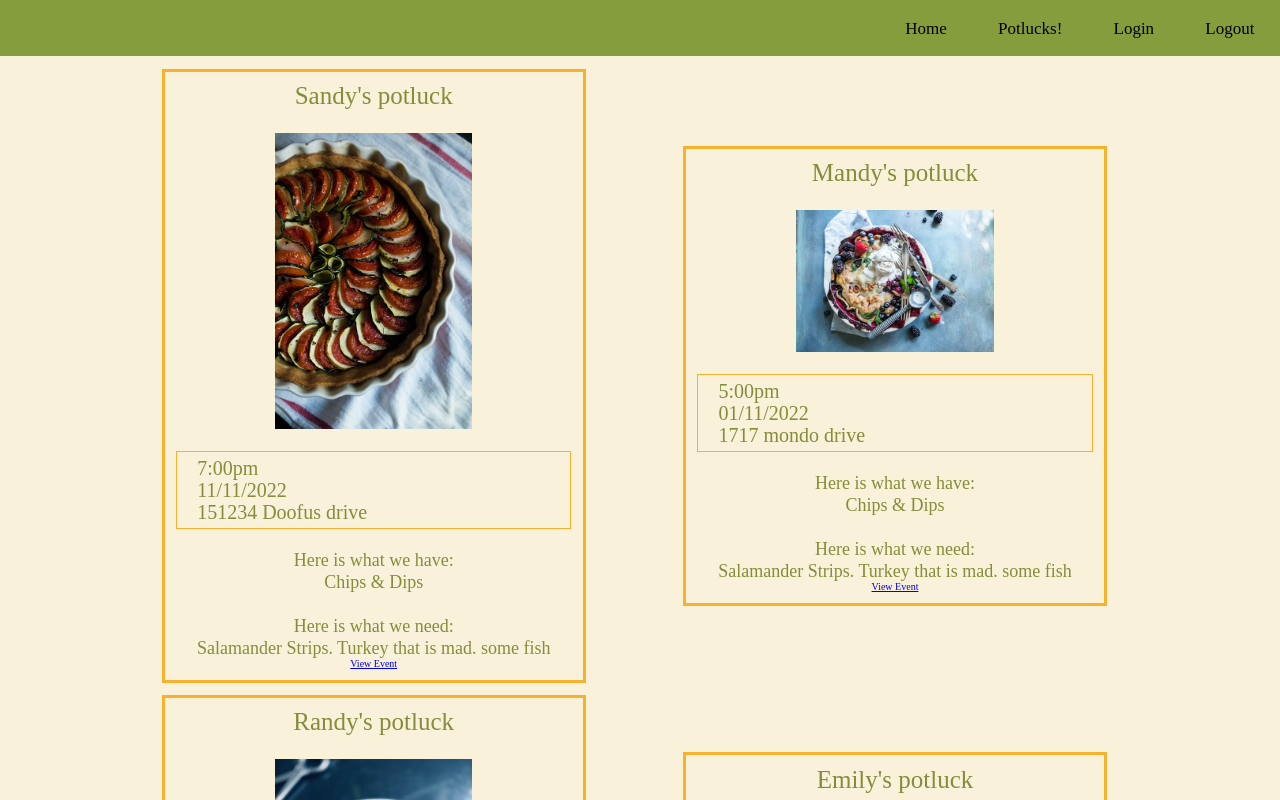
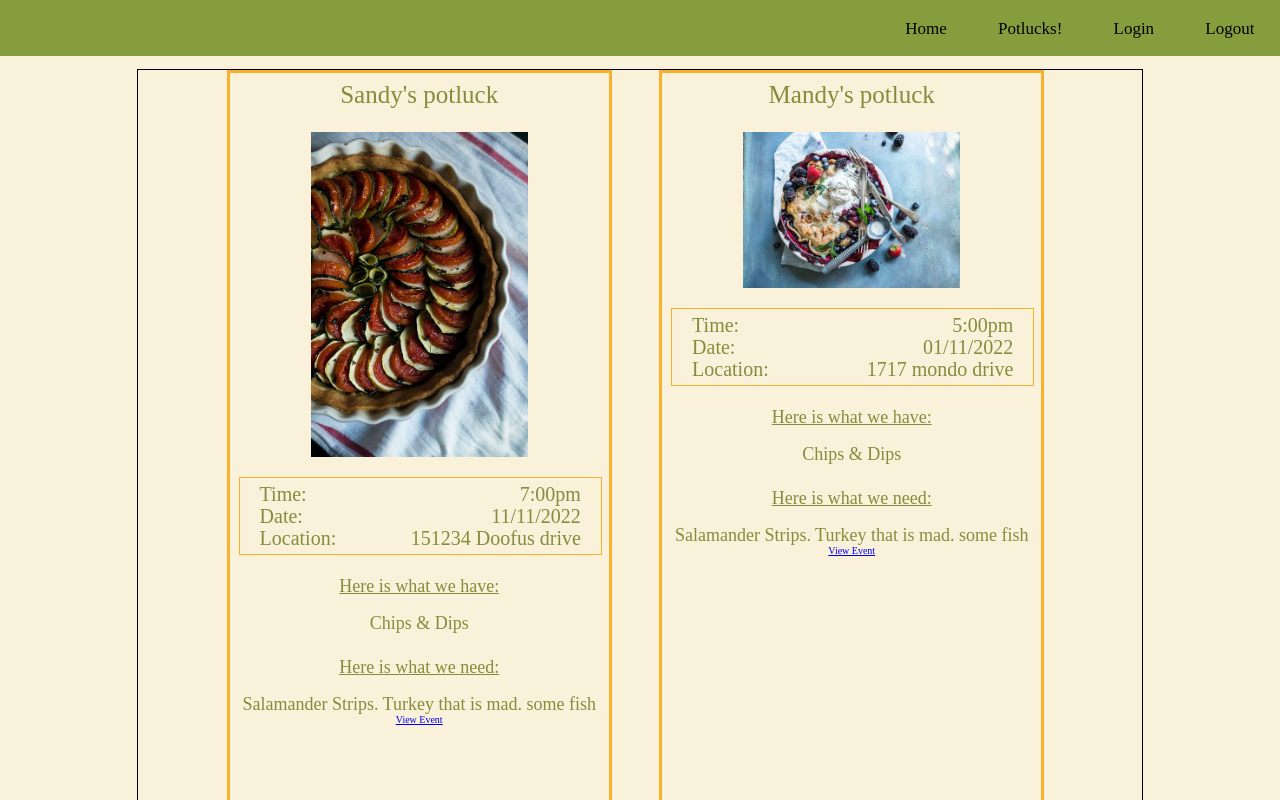
Before and after one commit to Build-Week-potluck-planner-9/front-end, a React (Create React App) app in the folder buildweek-potluck/: page /event-page in a window 1280 px wide. Shown: the top 800 px of the page. Built offline with nearby package versions, Linux system fonts and the light colour scheme.

Commit message:
added more styling to the event-page

```diff
--- a/buildweek-potluck/src/App.css
+++ b/buildweek-potluck/src/App.css
@@ -71,7 +71,7 @@ nav {
   padding: 0 2%;
 }
 .links:hover {
-  color: #859D3C;
+  color: #F8B12C;
   font-size: 1.8rem;
 }
                                     /* Styling for the Homepage/landing page component */
--- a/buildweek-potluck/src/Components/Event.js
+++ b/buildweek-potluck/src/Components/Event.js
@@ -3,6 +3,13 @@ import React, { useEffect, useState } from 'react';
 import axios from 'axios';
 import '../App.css';
 import { useParams } from 'react-router-dom';
+import styled from 'styled-components';
+
+const EventStyle = styled.div`
+    height: 100%;
+    width: 100%;
+    background-color: #F9F1D9;
+`
 
 // start Event component
 const Event = (props) => {
@@ -19,6 +26,7 @@ const Event = (props) => {
     }, [id])
 
    return(
+       <EventStyle>
         <div key={event.id} className="event">
             <h2>{event.name}</h2>
             <img src={event.img} alt=''></img>
@@ -37,6 +45,7 @@ const Event = (props) => {
                 <p>{event.unselectedFood}</p>
             </div>
         </div>
+        </EventStyle>
    )
 }
 
--- a/buildweek-potluck/src/Components/EventItem.js
+++ b/buildweek-potluck/src/Components/EventItem.js
@@ -3,8 +3,8 @@ import { Link } from "react-router-dom";
 import styled from 'styled-components';
 
 const EditStyles = styled.div`
-    height: 100%;
-    width: 35%;
+    height: 90vh;
+    width: 40%;
     background-color: #F9F1D9;
     color: #858d3C;
     border: 3px solid #F8B12C;
@@ -12,9 +12,16 @@ const EditStyles = styled.div`
     margin-bottom: 1%;
     margin-right: 1%;
 
+    .event{
+        display: flex;
+        flex-direction: column;
+        align-items: center;
+        justify-content: center;
+    }
+
     img {
         height: auto;
-        width: 50%;
+        width: 60%;
     }
 
     h2{
@@ -61,7 +68,28 @@ const EditStyles = styled.div`
         font-weight: bold;
         font-size: 2rem;
     }
-`
+
+    .infoContainer{
+        width: 100%;
+    }
+
+    .info{
+        display: flex;
+        flex-direction: column;
+        border: 1px solid black;
+        width: 100%;
+    }
+
+    .foodList{
+        display: flex;
+        flex-direction: column;
+    }
+
+    .foodList h3{
+        text-decoration: underline;
+        margin-bottom: 1.5rem;
+    }
+    `
 
 const EventItem = (props) => {
     const { img,
@@ -82,14 +110,17 @@ return(
             <img src={img} alt=''></img>
             <div className='infoContainer'>
                 <div className='info'>
-                    <h4>{time}</h4>
-                    <h4>{date}</h4>
-                    <h4>{location}</h4>
+                    <h4><span>Time:</span><span> {time}</span></h4>
+                    <h4><span>Date:</span> <span>{date}</span></h4>
+                    <h4><span>Location:</span> <span>{location}</span></h4>
                 </div>
             </div>
+
+
             <div className="foodList">
                 <h3>Here is what we have:</h3>
                 <p>{selectedFood.join('. ')}</p>
+
                 <br />
                 <h3>Here is what we need:</h3>
                 <p>{unselectedFood.join('. ')}</p>
--- a/buildweek-potluck/src/Components/EventPage.js
+++ b/buildweek-potluck/src/Components/EventPage.js
@@ -12,6 +12,11 @@ const EventPageStyles = styled.div`
     justify-content: space-evenly;
     background-color: #F9F1D9;
     padding: 1%;
+
+    .eventPageContainer{
+        width: 80%;
+        border: black 1px solid;
+    }
 
     .create-btn{
         margin: 2rem 0;
```
